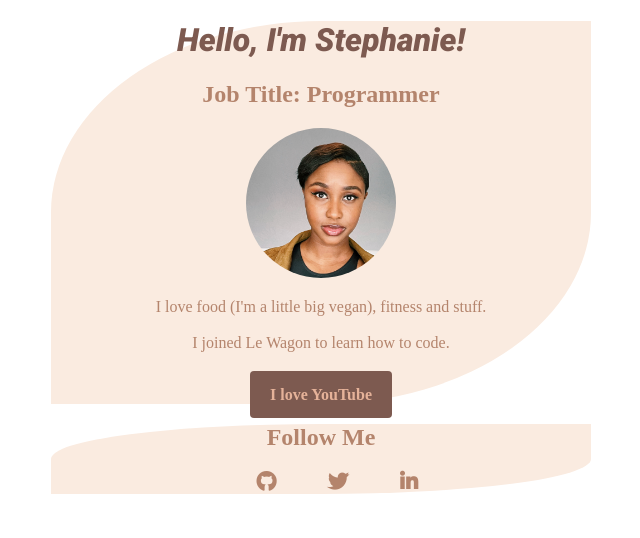
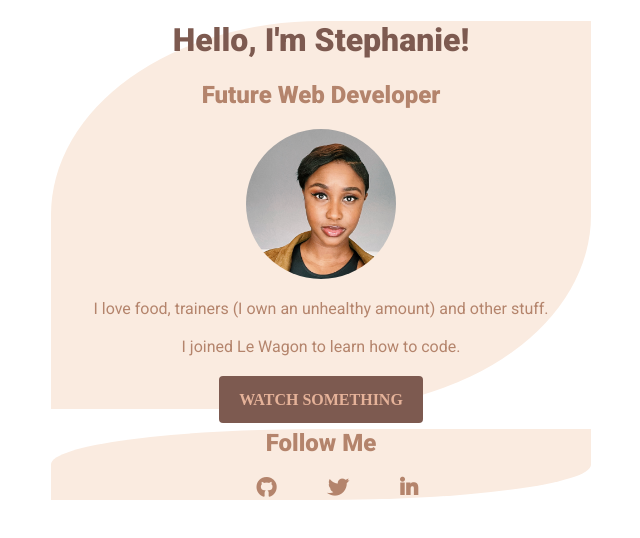
Before and after one commit to stephezi/profile, a plain HTML site: page index.html in a window 1280 px wide. Shown: the whole page, without its empty margins (319-959 px from the left). Drawn offline with Linux system fonts and the light colour scheme.

Commit message:
Updated Profile

```diff
--- a/index.html
+++ b/index.html
@@ -7,25 +7,35 @@
   <meta name="viewport" content="width=device-width, initial-scale=1">
   <link rel="preconnect" href="https://fonts.googleapis.com">
   <link rel="preconnect" href="https://fonts.gstatic.com" crossorigin>
-  <link href="https://fonts.googleapis.com/css2?family=Roboto:ital,wght@1,900&display=swap" rel="stylesheet">
+  <link href="https://fonts.googleapis.com/css2?family=Roboto:wght@100;400;900&display=swap" rel="stylesheet">
   <link rel="stylesheet" href="style.css" type="text/css">
   <link rel="stylesheet" href="https://use.fontawesome.com/releases/v5.6.3/css/all.css">
 </head>
 
 <body>
   <div class="container">
-    <div div="card"><h1>Hello, I'm Stephanie!</h1></div>
-    <div div="card"><h2>Job Title: Programmer </h2></div>
+    <div div="card">
+      <h1>Hello, I'm Stephanie!</h1>
+    </div>
+    <div div="card">
+      <h2>Future Web Developer </h2>
+    </div>
     <div div="card"><img src="images/Linkedin.jpg" class="round" alt="Stephanie" width="150px"></div>
-    <div div="card"><p>I love food (I'm a little big vegan), fitness and stuff.<br><br>I joined Le Wagon to learn how to code.<br><br></p></div>
-    <div div="card" ><a href="https://www.youtube.com/" id="btn" target="_blank"><strong>I love YouTube</id></a></div>
+    <div div="card">
+      <p>I love food, trainers (I own an unhealthy amount) and other stuff.<br><br>I joined Le Wagon to learn how to
+        code.<br><br></p>
     </div>
+    <div div="card"><a href="https://www.youtube.com" id="btn" target="_blank"><strong>WATCH SOMETHING</id></a></div>
+  </div>
+
   <div class="socials">
     <h2>Follow Me</h2>
     <ul>
-        <li><a href="https://github.com/stephezi" class="social-icon" target="_blank"><i class="fab fa-github"></i></a></li>
+      <li><a href="https://github.com/stephezi" class="social-icon" target="_blank"><i class="fab fa-github"></i></a>
+      </li>
       <li><a href="https://twitter.com" class="social-icon" target="_blank"><i class="fab fa-twitter"></i></i></a></li>
-        <li><a href="https://www.linkedin.com/in/stephanieezimoha/" class="social-icon" target="_blank"><i class="fab fa-linkedin-in"></i></a></li>
+      <li><a href="https://www.linkedin.com/in/stephanieezimoha/" class="social-icon" target="_blank"><i
+            class="fab fa-linkedin-in"></i></a></li>
     </ul>
   </div>
 </body>
--- a/style.css
+++ b/style.css
@@ -6,6 +6,7 @@ h1 {
 
 h2 {
   color: rgb(180, 132, 108);
+  font-family: 'Roboto', sans-serif
 }
 
 .round{
@@ -14,6 +15,7 @@ h2 {
 
 p {
   color:rgb(180, 132, 108);
+  font-family: 'Roboto', sans-serif
 }
 
 a {
@@ -44,8 +46,6 @@ ul > li{
   background-color: rgb(250, 235, 224);
   padding: 0px 20px;
   border-top-left-radius: 50%;
-  border-top-right-radius: 50%
-  border-bottom-left-radius: 50%;
   border-bottom-right-radius: 50%;
 }
 
@@ -56,8 +56,6 @@ ul > li{
   background-color: rgb(250, 235, 224);
   padding: 0px 20px;
   border-top-left-radius: 50%;
-  border-top-right-radius: 50%
-  border-bottom-left-radius: 50%;
   border-bottom-right-radius: 50%;
 }
 
@@ -69,7 +67,7 @@ ul > li{
 
 @media (max-width: 960px) {
   /* For a screen < 960px, this CSS will be read */
-  .container, .socials {
+  .container, .container2, .socials {
     width: 700px;
   }
 }
```
Lines whose indentation alone changed are shown as unchanged.
